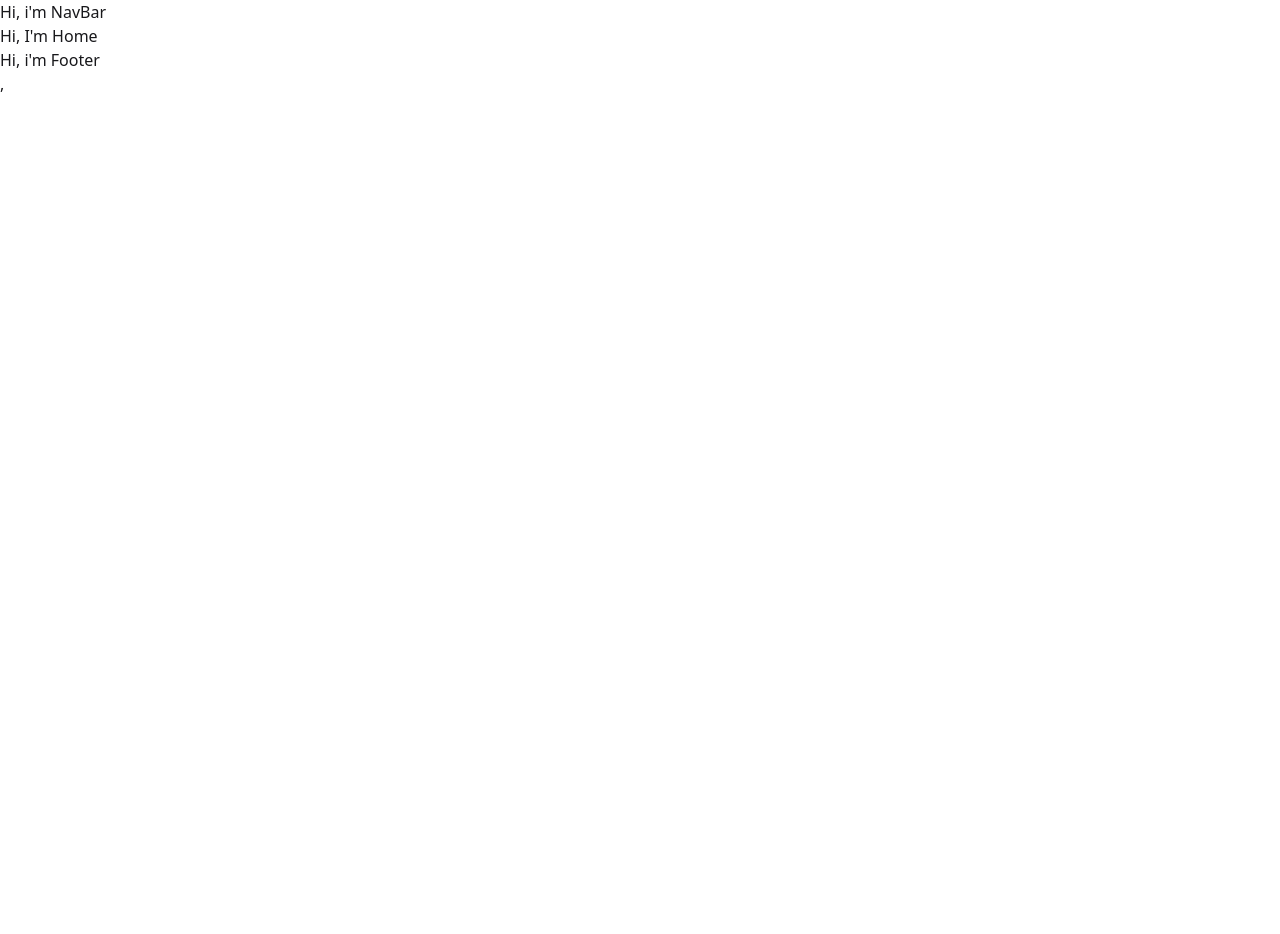
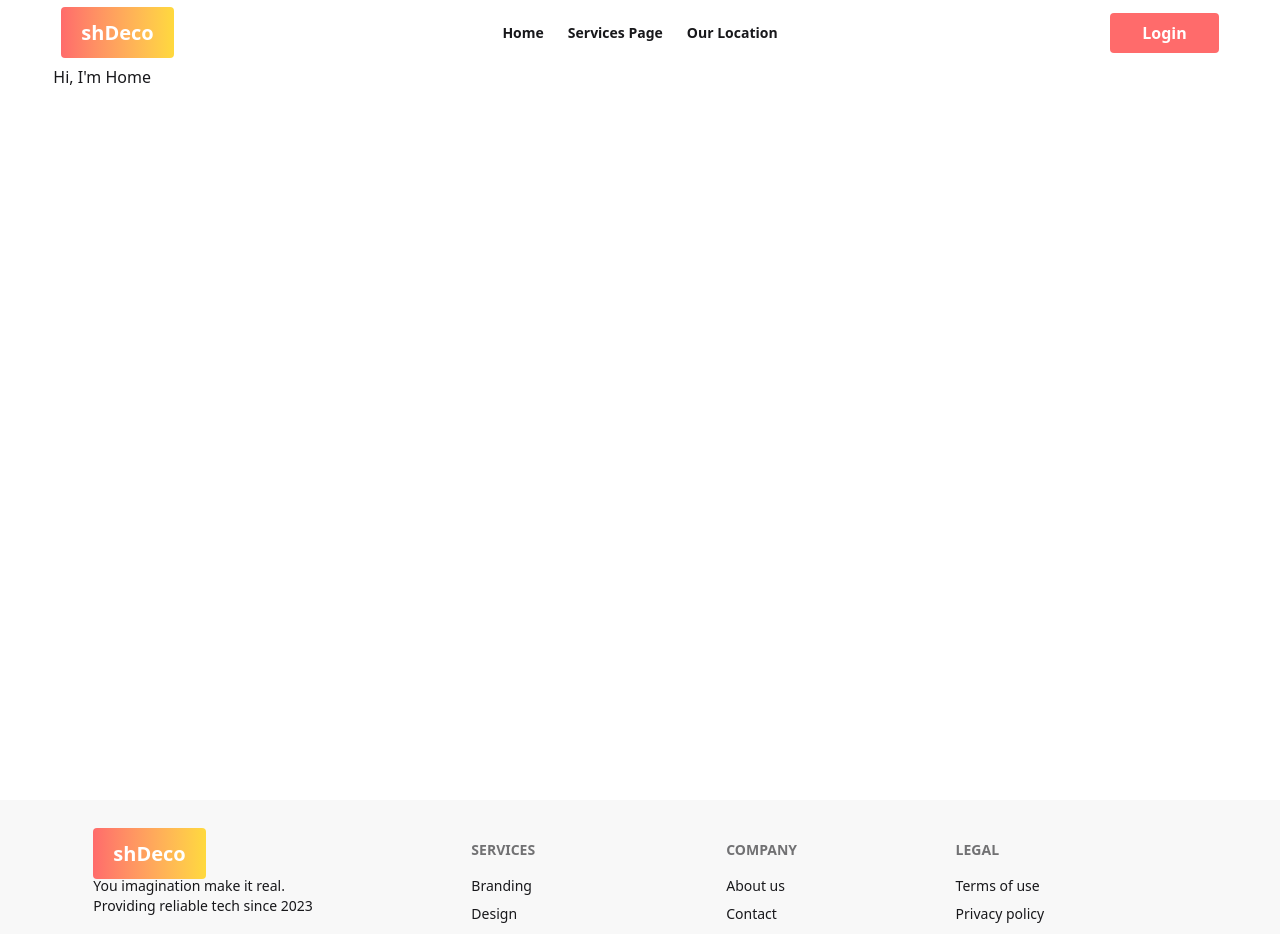
Before and after one commit to Misskhat/shDeco-client, a React (Vite) app: page / in a window 1280 px wide. Shown: the top 934 px of the page. Before the commit the page ends 800 px from the top, so only its background shows below. Built offline with nearby package versions, Linux system fonts and the light colour scheme.

Commit message:
navbar and footer update

```diff
--- a/src/Components/Footer.jsx
+++ b/src/Components/Footer.jsx
@@ -1,9 +1,44 @@
 import React from 'react';
+import Logo from './Logo';
 
 const Footer = () => {
     return (
-        <div>
-            <h1>Hi, i'm Footer</h1>
+        <div className='bg-base-200'>
+            <footer className="footer sm:footer-horizontal bg-base-200 text-base-content p-10 mx-auto w-11/12">
+                <aside>
+                    <Logo></Logo>
+                    <p>
+                        You imagination make it real.
+                        <br />
+                        Providing reliable tech since 2023
+                    </p>
+                </aside>
+                <nav>
+                    <h6 className="footer-title">Services</h6>
+                    <a className="link link-hover">Branding</a>
+                    <a className="link link-hover">Design</a>
+                    <a className="link link-hover">Marketing</a>
+                    <a className="link link-hover">Advertisement</a>
+                </nav>
+                <nav>
+                    <h6 className="footer-title">Company</h6>
+                    <a className="link link-hover">About us</a>
+                    <a className="link link-hover">Contact</a>
+                    <a className="link link-hover">Jobs</a>
+                    <a className="link link-hover">Press kit</a>
+                </nav>
+                <nav>
+                    <h6 className="footer-title">Legal</h6>
+                    <a className="link link-hover">Terms of use</a>
+                    <a className="link link-hover">Privacy policy</a>
+                    <a className="link link-hover">Cookie policy</a>
+                </nav>
+            </footer>
+            <div className="footer sm:footer-horizontal footer-center bg-base-300 text-base-content p-4">
+                <aside className='w-11/12 mx-auto'>
+                    <p>Copyright © {new Date().getFullYear()} - All right reserved by shDeco Ltd.</p>
+                </aside>
+            </div>
         </div>
     );
 };
--- /dev/null
+++ b/src/Components/Logo.jsx
@@ -0,0 +1,12 @@
+import React from 'react';
+import { Link } from 'react-router';
+
+const Logo = () => {
+    return (
+        <div>
+            <Link to={"/"} className="bg-linear-to-r from-[#FF6B6B] to-[#FFD93D] text-xl py-3 px-5  text-white font-bold rounded">shDeco</Link>
+        </div>
+    );
+};
+
+export default Logo;
--- a/src/Components/NavBar.jsx
+++ b/src/Components/NavBar.jsx
@@ -1,11 +1,39 @@
 import React from 'react';
+import { Link } from 'react-router';
+import Logo from './Logo';
 
 const NavBar = () => {
-    return (
-        <div>
-            <h1>Hi, i'm NavBar</h1>
+
+  const list = <>
+    <li><Link to={"/"} className='font-semibold'>Home</Link></li>
+    <li><Link to={"servicesPage"} className='font-semibold'>Services Page</Link></li>
+    <li><Link to={"mapPage"} className='font-semibold'>Our Location</Link></li>
+  </>
+  return (
+    <div className="navbar bg-base-100">
+      <div className="navbar-start">
+        <div className="dropdown">
+          <div tabIndex={0} role="button" className="btn btn-ghost lg:hidden">
+            <svg xmlns="http://www.w3.org/2000/svg" className="h-5 w-5" fill="none" viewBox="0 0 24 24" stroke="currentColor"> <path strokeLinecap="round" strokeLinejoin="round" strokeWidth="2" d="M4 6h16M4 12h8m-8 6h16" /> </svg>
+          </div>
+          <ul
+            tabIndex="-1"
+            className="menu menu-sm dropdown-content bg-base-100 rounded-box z-1 mt-3 w-52 p-2 shadow">
+            {list}
+          </ul>
         </div>
-    );
+        <Logo></Logo>
+      </div>
+      <div className="navbar-center hidden lg:flex">
+        <ul className="menu menu-horizontal px-1">
+          {list}
+        </ul>
+      </div>
+      <div className="navbar-end">
+        <Link to={"loginPage"} className="px-8 text-white font-bold py-2 rounded bg-[#FF6B6B] hover:bg-linear-to-r from-[#FF6B6B] to-[#FFD93D] transition-all duration-500 ease-in-out hover:scale-105">Login</Link>
+      </div>
+    </div>
+  );
 };
 
 export default NavBar;
--- a/src/Layouts/MainLayouts/MainLayouts.jsx
+++ b/src/Layouts/MainLayouts/MainLayouts.jsx
@@ -6,8 +6,10 @@ import Footer from '../../Components/Footer';
 const MainLayouts = () => {
     return (
         <div>
-            <NavBar></NavBar>
-            <Outlet></Outlet>
+            <div className='w-11/12 mx-auto min-h-screen'>
+                <NavBar></NavBar>
+                <Outlet></Outlet>
+            </div>
             <Footer></Footer>
         </div>
     );
--- a/src/Pages/ErrorPage.jsx
+++ b/src/Pages/ErrorPage.jsx
@@ -22,7 +22,7 @@ const ErrorPage = () => {
                         <p className="py-6">Sorry, we couldn't find the page you're looking for. It might have been removed or moved to a new location.</p>
 
                         {/* Call to Action Button */}
-                        <Link href="/" className="btn btn-primary">Go Home</Link>
+                        <Link to={"/"} className="btn btn-primary">Go Home</Link>
                     </div>
                 </div>
             </div>
```
